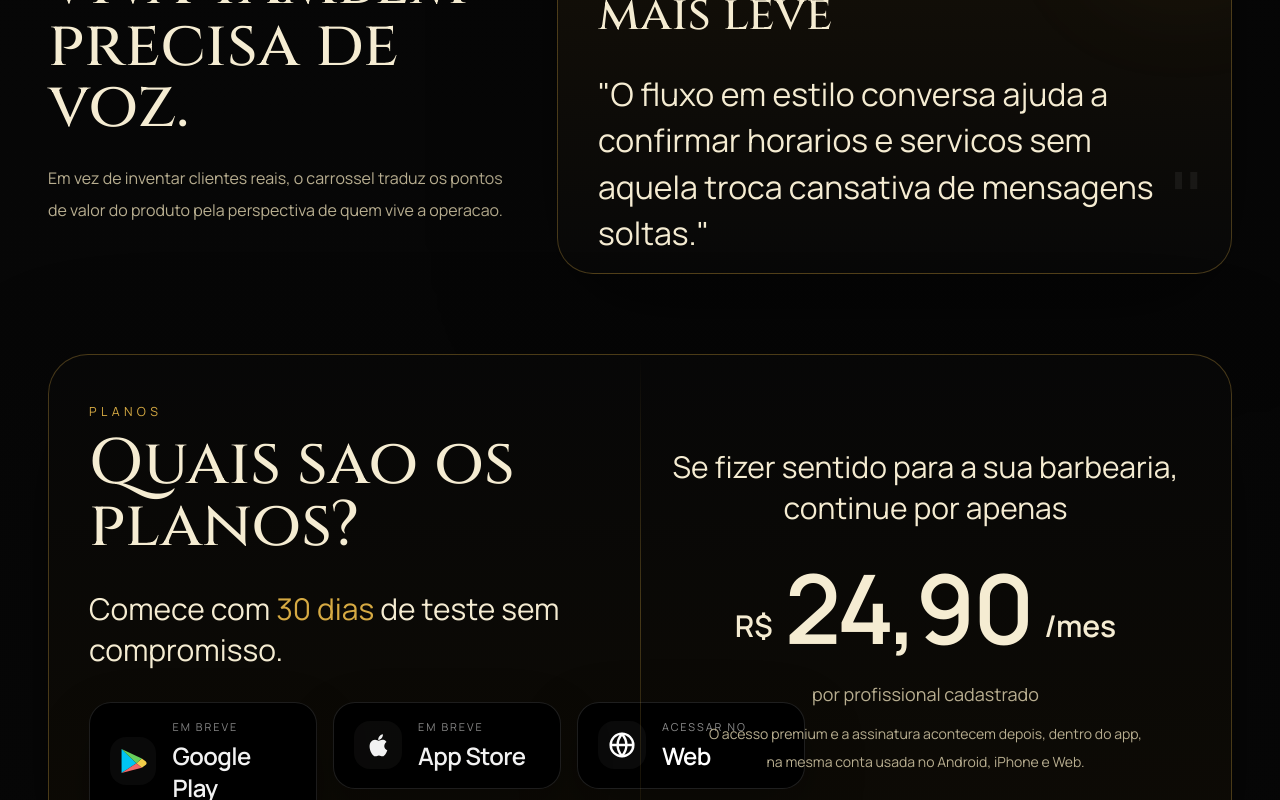
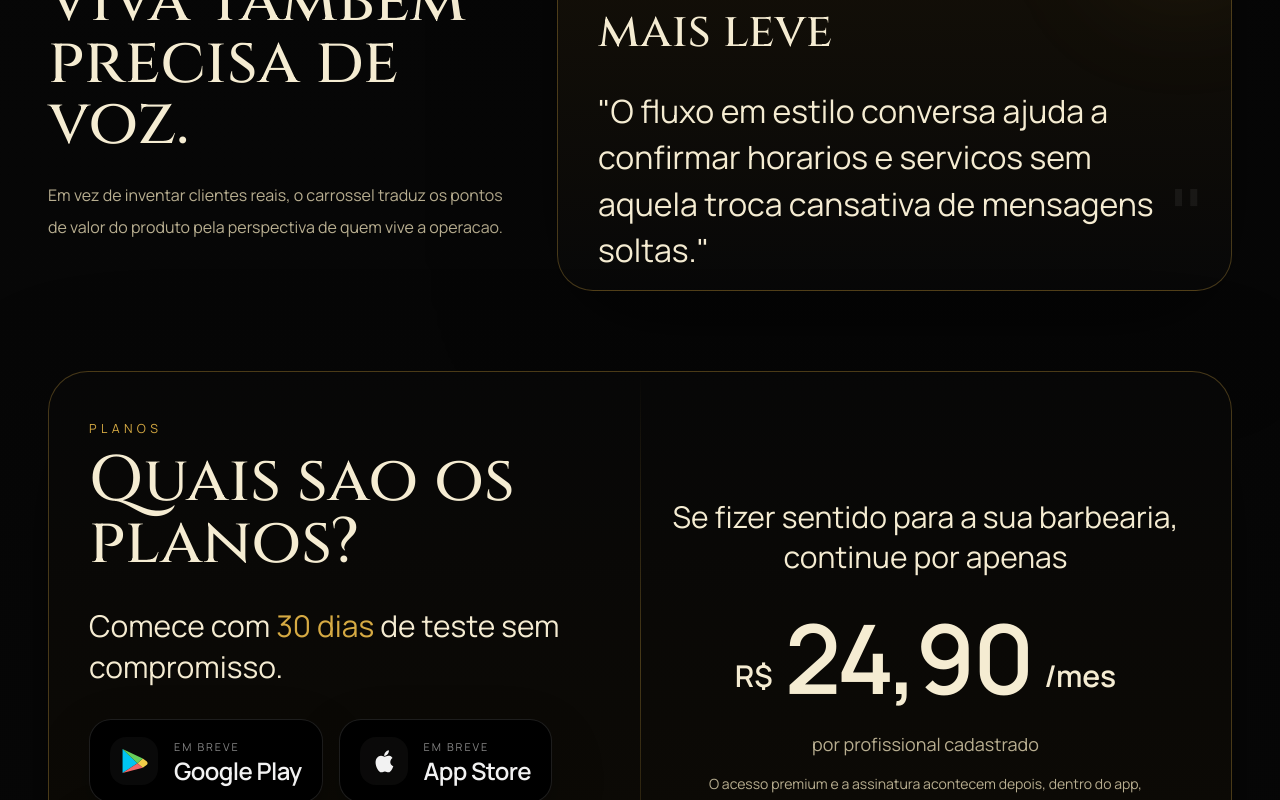
Before and after one commit to Israel-Bryant/sphinyx-shop, a Next.js app: page /flow/barberflow in a window 1280 px wide. Shown: the part 2637-3437 px from the top of the page. Built offline with nearby package versions, Linux system fonts and the light colour scheme.

Commit message:
Fix BarberFlow store badge wrapping

```diff
--- a/src/app/flow/[slug]/page.tsx
+++ b/src/app/flow/[slug]/page.tsx
@@ -290,7 +290,7 @@ export default async function ProductPage({ params }: ProductPageProps) {
                 de teste sem compromisso.
               </p>
 
-              <div className="flex flex-col gap-4 sm:flex-row">
+              <div className="flex flex-wrap gap-4">
                 <StoreDownloadBadge
                   platform="play"
                   href={product.playStoreUrl}
--- a/src/components/store-download-badge.tsx
+++ b/src/components/store-download-badge.tsx
@@ -74,15 +74,15 @@ export function StoreDownloadBadge({
         : <WebIcon />;
 
   const content = (
-    <div className="group inline-flex min-h-[84px] w-full min-w-0 items-center gap-4 rounded-[22px] border border-white/12 bg-black px-5 py-4 text-white shadow-[0_20px_60px_rgba(0,0,0,0.28)] transition-all duration-200 hover:-translate-y-0.5 hover:border-white/20 sm:min-w-[228px] sm:w-auto">
+    <div className="group flex min-h-[84px] w-full min-w-0 flex-1 basis-[240px] items-center gap-4 rounded-[22px] border border-white/12 bg-black px-5 py-4 text-white shadow-[0_20px_60px_rgba(0,0,0,0.28)] transition-all duration-200 hover:-translate-y-0.5 hover:border-white/20">
       <span className="flex h-12 w-12 items-center justify-center rounded-2xl bg-white/4 text-white">
         {icon}
       </span>
-      <span className="flex flex-col">
+      <span className="flex min-w-0 flex-col">
         <span className="text-[0.68rem] uppercase tracking-[0.18em] text-white/55">
           {ready ? eyebrow : "Em breve"}
         </span>
-        <span className="mt-1 text-2xl font-semibold tracking-tight">
+        <span className="mt-1 break-words text-[1.95rem] font-semibold leading-[1.02] tracking-tight sm:text-2xl">
           {label}
         </span>
       </span>
```
